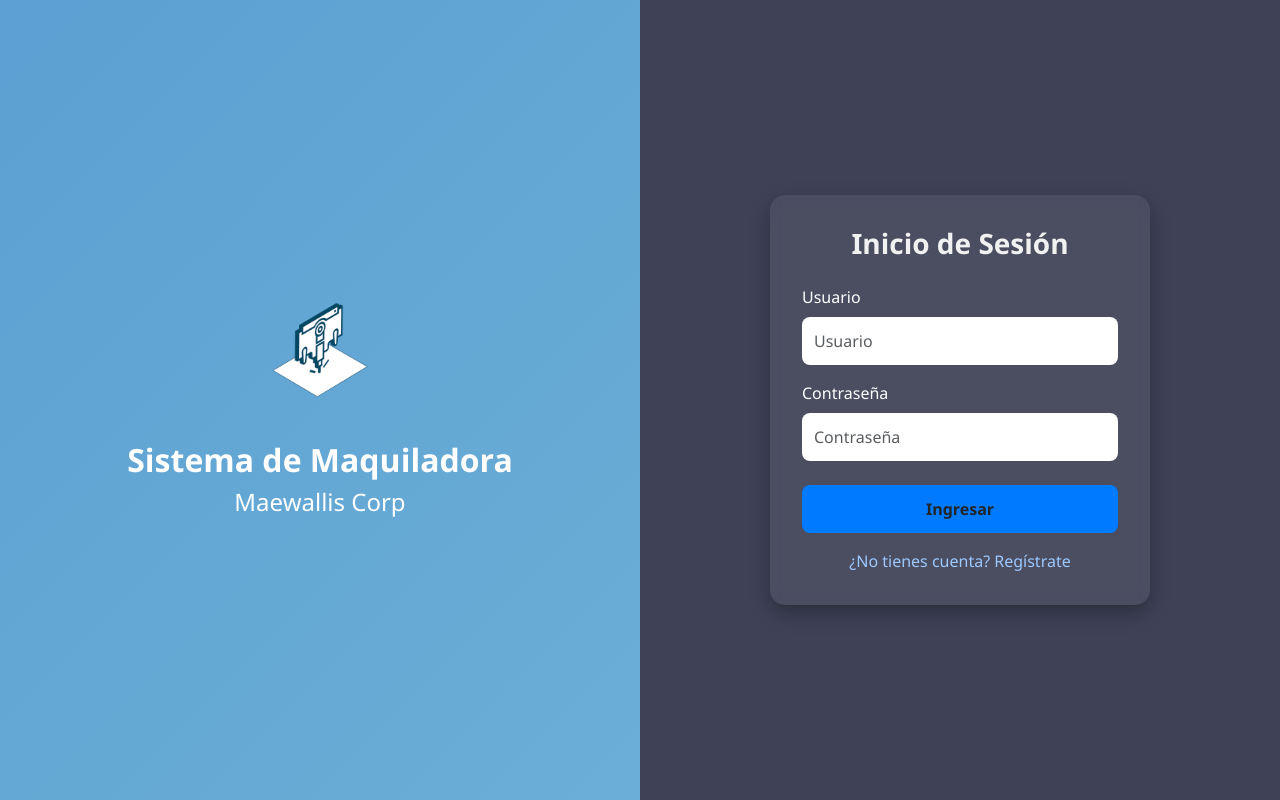
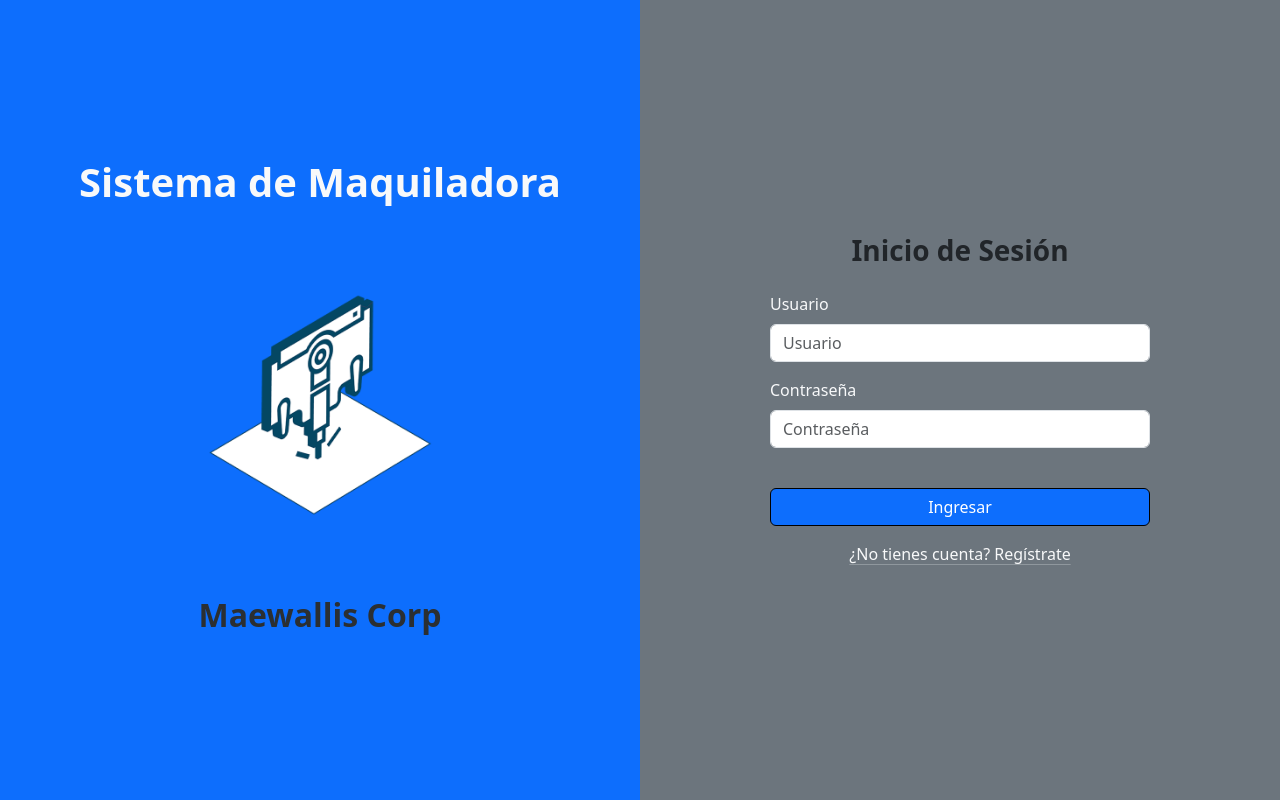
Before and after one commit to maewalliscorp/maquiladora, a CodeIgniter 4 app: the page made by app/Views/login.php in a window 1280 px wide. Run offline with PHP 8.4 and a stand-in for CodeIgniter, Linux system fonts and the light colour scheme; the template is opened without the code that fills it, so the values that code supplies are empty; some libraries are stand-ins or nearby versions.

Commit message:
Inicio de sesion

```diff
--- a/app/Views/login.php
+++ b/app/Views/login.php
@@ -5,80 +5,27 @@
     <meta name="viewport" content="width=device-width, initial-scale=1.0">
     <title>Login - Maquiladora</title>
     <!-- Bootstrap 5 -->
-    <link href="https://cdn.jsdelivr.net/npm/bootstrap@5.3.3/dist/css/bootstrap.min.css" rel="stylesheet">
-    <style>
-        body {
-            height: 100vh;
-            margin: 0;
-            font-family: 'Segoe UI', Tahoma, Geneva, Verdana, sans-serif;
-        }
-        .left-panel {
-            background: linear-gradient(135deg, #5ca0d3, #6baed6);
-            color: white;
-            display: flex;
-            flex-direction: column;
-            justify-content: center;
-            align-items: center;
-            padding: 2rem;
-        }
-        .right-panel {
-            background-color: #3f4257;
-            color: white;
-            display: flex;
-            flex-direction: column;
-            justify-content: center;
-            padding: 2rem;
-        }
-        .login-card {
-            background: #ffffff10;
-            backdrop-filter: blur(6px);
-            padding: 2rem;
-            border-radius: 15px;
-            box-shadow: 0 8px 20px rgba(0,0,0,0.3);
-        }
-        .login-card h3 {
-            font-weight: bold;
-            color: #f1f1f1;
-            text-align: center;
-        }
-        .form-control {
-            margin-bottom: 1rem;
-            border-radius: 8px;
-            border: none;
-            padding: 0.75rem;
-        }
-        .btn-custom {
-            background-color: #007bff;
-            border: none;
-            border-radius: 8px;
-            padding: 0.75rem;
-            font-weight: bold;
-            transition: background 0.3s;
-        }
-        .btn-custom:hover {
-            background-color: #0056b3;
-        }
-        .register-link a {
-            color: #9ec9ff;
-            text-decoration: none;
-            transition: color 0.2s;
-        }
-        .register-link a:hover {
-            color: #ffffff;
-        }
-    </style>
+    <link href="https://cdn.jsdelivr.net/npm/bootstrap@5.3.8/dist/css/bootstrap.min.css" rel="stylesheet"
+          integrity="sha384-sRIl4kxILFvY47J16cr9ZwB07vP4J8+LH7qKQnuqkuIAvNWLzeN8tE5YBujZqJLB" crossorigin="anonymous">
+    <script src="https://cdn.jsdelivr.net/npm/bootstrap@5.3.8/dist/js/bootstrap.bundle.min.js"
+            integrity="sha384-FKyoEForCGlyvwx9Hj09JcYn3nv7wiPVlz7YYwJrWVcXK/BmnVDxM+D2scQbITxI"
+            crossorigin="anonymous"></script>
 </head>
-<body>
-<div class="container-fluid h-100">
-    <div class="row h-100">
-        <div class="col-md-6 left-panel">
-            <img src="<?= base_url('img/logo_Maquiladora.png') ?>" alt="Logo" width="150">
-            <h2 class="mt-3 fw-bold">Sistema de Maquiladora</h2>
-            <h4>Maewallis Corp</h4>
+<body class="vh-100">
+
+<div class="d-flex h-100">
+
+    <!-- Panel izquierdo -->
+    <div class="w-50 bg-primary d-flex flex-column justify-content-center align-items-center text-center text-light">
+        <h1 class="fw-bold">Sistema de Maquiladora</h1>
+        <img src="<?= base_url('img/logo_Maquiladora.png') ?>" alt="Logo" width="350" class="my-3">
+        <h2 class="text-secondary-emphasis fw-bold">Maewallis Corp</h2>
     </div>
-        <div class="col-md-6 right-panel d-flex align-items-center">
-            <div class="login-card mx-auto" style="max-width: 380px; width: 100%;">
-                <h3 class="mb-4">Inicio de Sesión</h3>
+
+    <!-- Panel derecho -->
+    <div class="w-50 bg-secondary d-flex justify-content-center align-items-center">
+        <div class="login-card" style="max-width: 380px; width: 100%;">
+            <h3 class="mb-4 fw-bold text-center">Inicio de Sesión</h3>
 
             <?php if (session()->getFlashdata('error')): ?>
                 <div class="alert alert-danger" role="alert">
@@ -87,20 +34,23 @@
             <?php endif; ?>
 
             <form action="<?= base_url('login') ?>" method="post">
-                    <label for="usuario" class="form-label">Usuario</label>
-                    <input type="text" id="usuario" name="usuario" class="form-control" placeholder="Usuario" required>
+                <label for="usuario" class="form-label text-light">Usuario</label>
+                <input type="text" id="usuario" name="usuario" class="form-control mb-3" placeholder="Usuario" required>
 
-                    <label for="password" class="form-label">Contraseña</label>
-                    <input type="password" id="password" name="password" class="form-control" placeholder="Contraseña" required>
+                <label for="password" class="form-label text-light">Contraseña</label>
+                <input type="password" id="password" name="password" class="form-control mb-3" placeholder="Contraseña"
+                       required>
 
-                    <button type="submit" class="btn btn-custom w-100 mt-2">Ingresar</button>
+                <button type="submit" class="mt-4 btn btn-primary border border-black w-100">Ingresar</button>
+                <div class="mt-3 text-center ">
+                    <a href="<?= base_url('register') ?>" class="text-light link-light link-offset-2 link-underline-opacity-25 link-underline-opacity-100-hover">¿No tienes cuenta? Regístrate</a>
+                </div>
             </form>
-                <div class="mt-3 text-center register-link">
-                    <a href="<?= base_url('register') ?>">¿No tienes cuenta? Regístrate</a>
+
         </div>
     </div>
+
 </div>
-    </div>
-</div>
+
 </body>
 </html>
```
Also changed, not shown: app/Config/Routes.php (+5 -5 lines), app/Controllers/Auth.php (deleted, +0 -104 lines), app/Controllers/UsuarioController.php (added, +42 -0 lines), app/Models/UsuarioModel.php (+49 -52 lines). Lines whose indentation alone changed are shown as unchanged.
